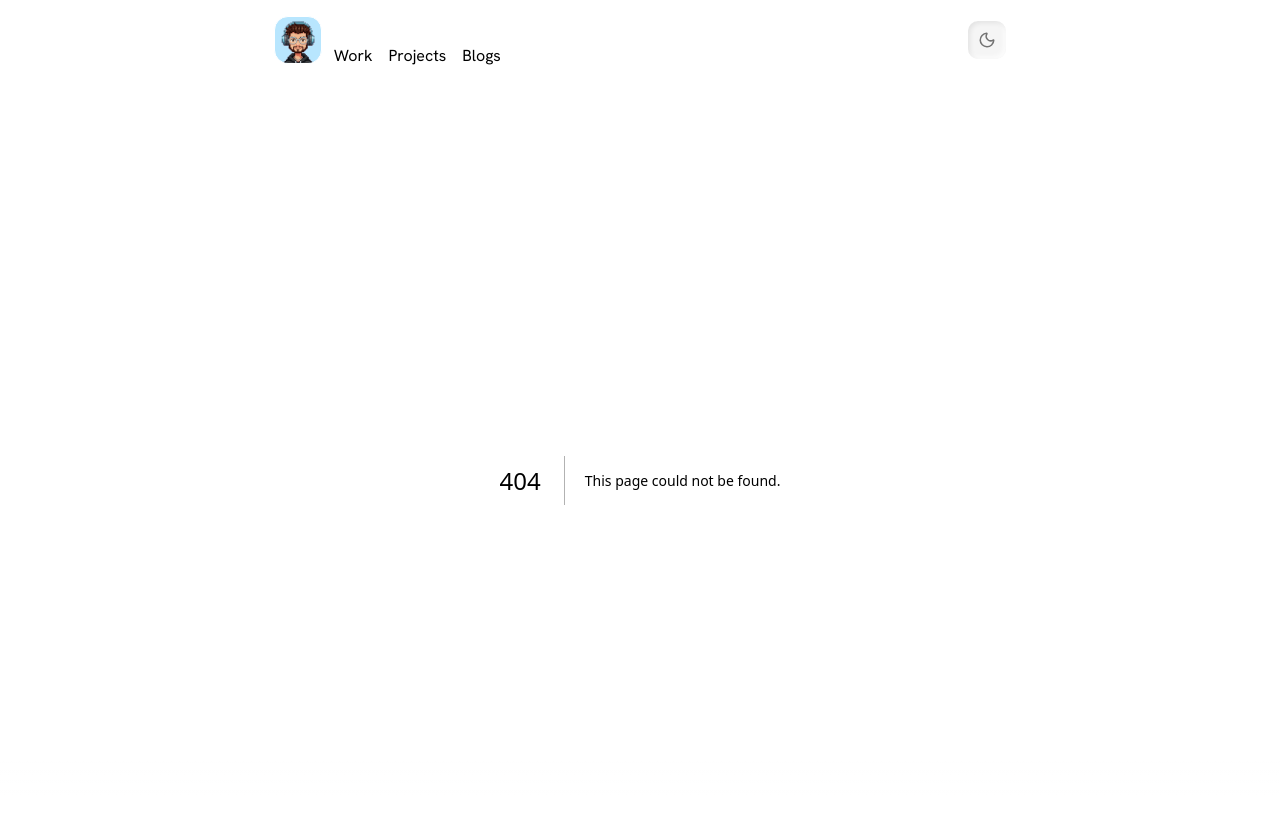
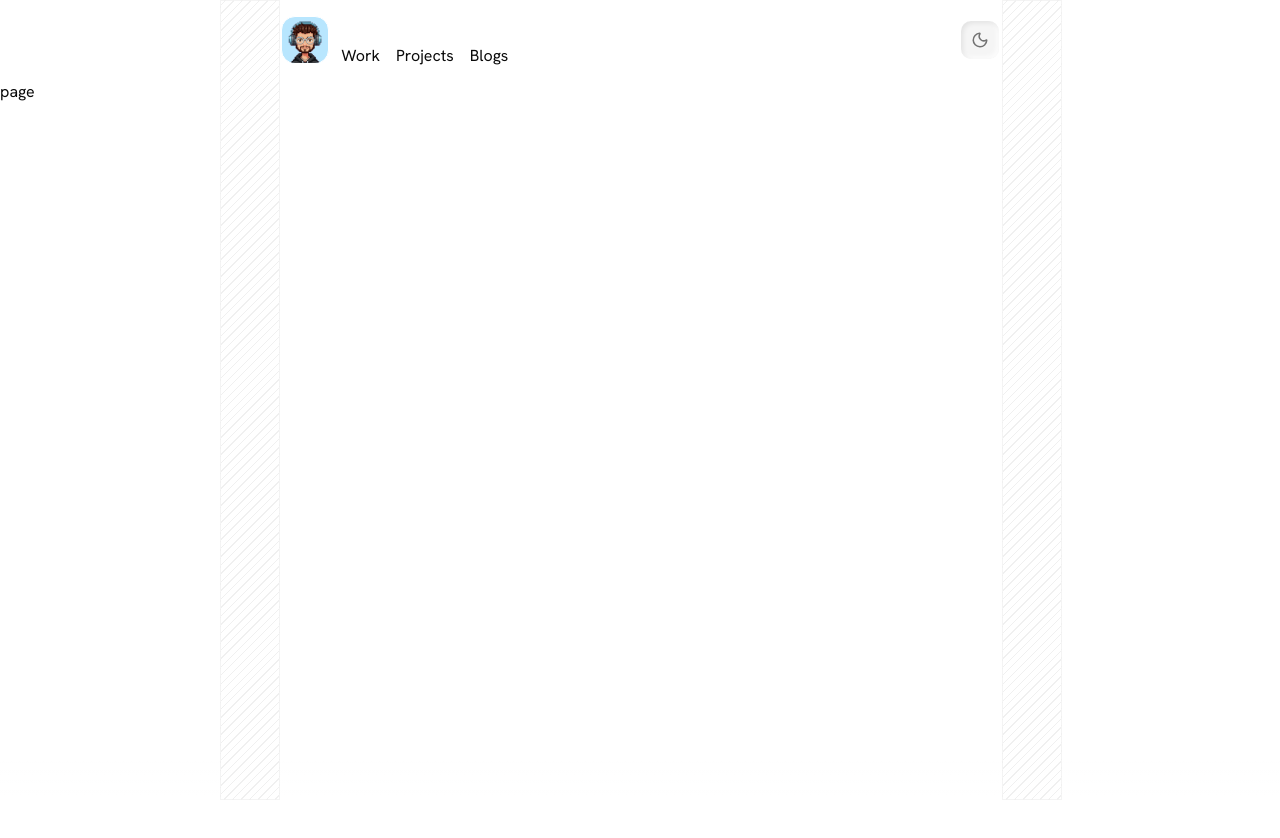
Before and after one commit to kaihere14/next_portfolio, a Next.js app: page /maps in a window 1280 px wide. Before the commit this address had no page. Shown: the top 838 px of the page. After the commit the page ends 800 px from the top, so only its background shows below. Built offline with nearby package versions, Linux system fonts and the light colour scheme.

Commit message:
feat: add maps page and decorative diagonal stripe borders to the main layout.

```diff
--- a/app/layout.tsx
+++ b/app/layout.tsx
@@ -52,6 +52,31 @@
         className={`${geistSans.variable} ${geistMono.variable} antialiased`}
       >
         <ThemeProvider>
+          {/* Decorative diagonal stripe borders flush with content */}
+          <div
+            className="pointer-events-none fixed inset-y-0 z-[999] hidden w-[60px] overflow-hidden sm:block"
+            style={{ left: "calc(50% - 360px - 60px)" }}
+          >
+            <div
+              className="absolute inset-0 h-full w-[60px] border border-[#000]/70 opacity-[0.06] dark:border-[#eee] dark:opacity-[0.04]"
+              style={{
+                backgroundImage:
+                  "repeating-linear-gradient(-45deg, transparent, transparent 2px, currentcolor 2px, currentcolor 3px, transparent 3px, transparent 6px)",
+              }}
+            />
+          </div>
+          <div
+            className="pointer-events-none fixed inset-y-0 z-[999] hidden w-[60px] overflow-hidden sm:block"
+            style={{ left: "calc(50% + 362px)" }}
+          >
+            <div
+              className="absolute inset-0 h-full w-[60px] border border-[#000]/70 opacity-[0.06] dark:border-[#eee] dark:opacity-[0.04]"
+              style={{
+                backgroundImage:
+                  "repeating-linear-gradient(-45deg, transparent, transparent 2px, currentcolor 2px, currentcolor 3px, transparent 3px, transparent 6px)",
+              }}
+            />
+          </div>
           <NavBar />
           {children}
           <FooterBlur />
--- /dev/null
+++ b/app/maps/page.tsx
@@ -0,0 +1,7 @@
+import React from "react";
+
+const page = () => {
+  return <div>page</div>;
+};
+
+export default page;
--- a/components/Navbar/NavBar.tsx
+++ b/components/Navbar/NavBar.tsx
@@ -14,7 +14,7 @@
   return (
     <nav
       style={{ backdropFilter: "blur(7px)" }}
-      className="sticky top-0 z-100 flex items-center justify-between px-8 py-3 backdrop-blur-[7px] sm:px-[52px] md:mx-auto md:max-w-[1200px] md:justify-around md:px-0"
+      className="sticky top-0 z-100 flex items-center justify-between px-8 py-3 backdrop-blur-[7px] sm:px-[52px] md:mx-auto md:max-w-[1170px] md:justify-around md:px-0"
     >
       <div className="flex items-center justify-between gap-3">
         <Link
```
